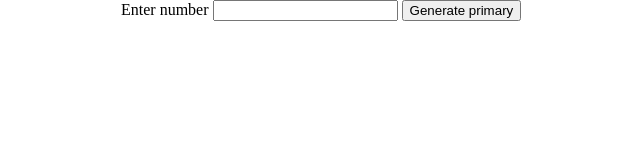
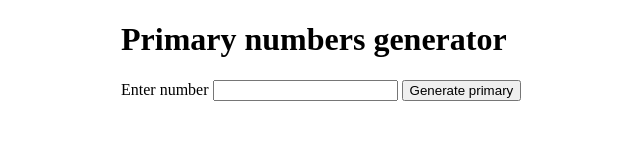
Before and after one commit to pospieszja/WeeklyJavaScriptChallenge, a plain HTML site: page task#1/index.html in a window 1280 px wide. Shown: the whole page, without its empty margins (39-679 px from the left). Drawn offline with Linux system fonts and the light colour scheme.

Commit message:
Add header

```diff
--- a/task#1/index.html
+++ b/task#1/index.html
@@ -12,6 +12,7 @@
 <body>
     <div class="wrapper">
         <div>
+            <h1>Primary numbers generator</h1>
             <label>Enter number</label>
             <input type="text" type="number" id="range">
             <button id="generate-primary">Generate primary</button>
```
